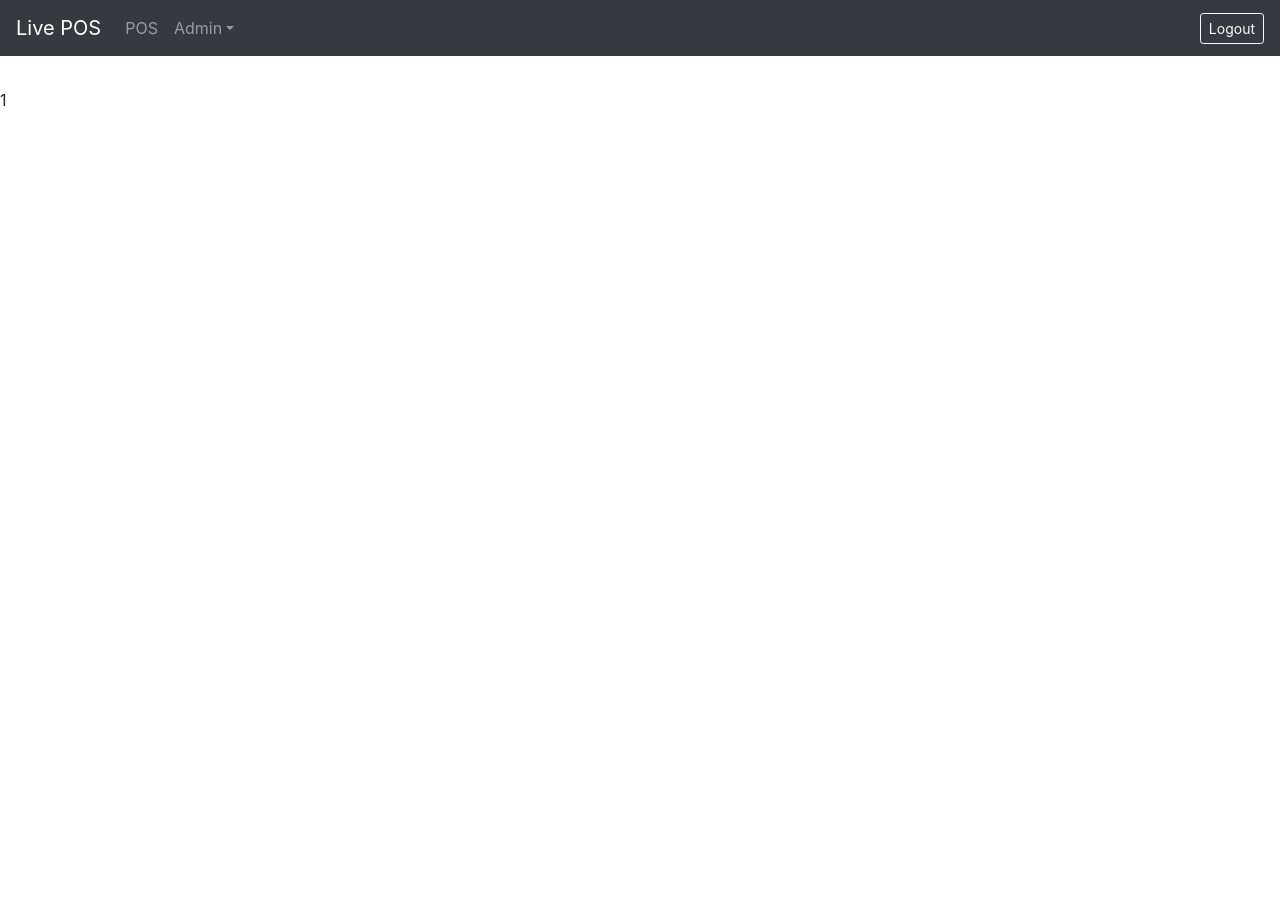
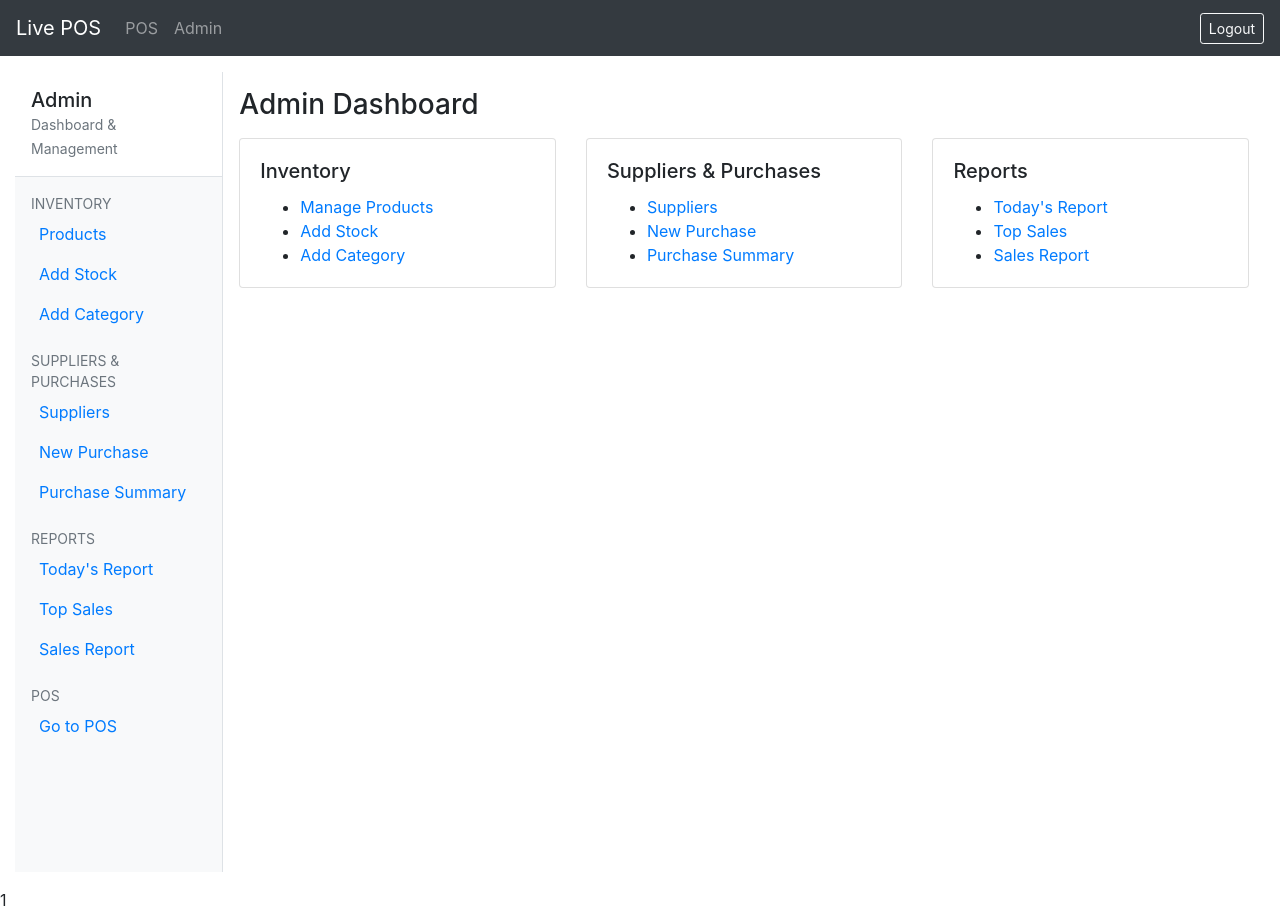
Before and after one commit to esteham/pos-app, a React (Vite) app in the folder pos-forntend/: page /admin in a window 1280 px wide. Before the commit the page ends 800 px from the top, so only its background shows below. Built offline with nearby package versions, Linux system fonts and the light colour scheme; no server answers; sample sign-in values are in the browser's storage.

Commit message:
upgrade admin control panel and added dashboard with sidebar for easy to access all features

```diff
--- a/pos-forntend/src/App.jsx
+++ b/pos-forntend/src/App.jsx
@@ -16,6 +16,8 @@ import AddCategoriesPage from "./pages/admin/AddCategoriesPage.jsx";
 import SupplierListPage from "./pages/admin/suppliers/SupplierListPage.jsx";
 import SupplierFormPage from "./pages/admin/suppliers/SupplierFormPage.jsx";
 import PurchaseEntryPage from "./pages/admin/purchases/PurchaseEntryPage.jsx";
+import AdminLayout from "./components/AdminLayout.jsx";
+import AdminDashboard from "./pages/admin/AdminDashboard.jsx";
 
 function RequireAuth({ children }) {
   const token = localStorage.getItem("pos_token");
@@ -59,58 +61,8 @@ export default function App() {
           Live POS
         </Link>
         <div className="navbar-nav">
-          <Link className="nav-item nav-link" to="/pos">
-            POS
-          </Link>
-
-          {isAdmin && (
-            <div className="nav-item dropdown">
-              <a
-                className="nav-link dropdown-toggle"
-                href="#"
-                id="adminMenu"
-                role="button"
-                data-toggle="dropdown"
-                aria-haspopup="true"
-                aria-expanded="false"
-              >
-                Admin
-              </a>
-
-              <div className="dropdown-menu" aria-labelledby="adminMenu">
-                <Link className="dropdown-item" to="/admin/products">
-                  Products
-                </Link>
-
-                <Link className="dropdown-item" to="/admin/stock">
-                  Add Stock
-                </Link>
-                <Link className="dropdown-item" to="/admin/categories">
-                  Add Category
-                </Link>
-                <div className="dropdown-divider"></div>
-                <Link className="dropdown-item" to="/admin/today">
-                  Today's Report
-                </Link>
-                <Link className="dropdown-item" to="/admin/top">
-                  Top Sales
-                </Link>
-                <Link className="dropdown-item" to="/admin/reports/sales">
-                  Sales Report
-                </Link>
-                <Link className="dropdown-item" to="/admin/purchases">
-                  Purchase Summary
-                </Link>
-
-                <Link className="dropdown-item" to="/admin/suppliers">
-                  Suppliers
-                </Link>
-                <Link className="dropdown-item" to="/admin/purchase/new">
-                  New Purchase
-                </Link>
-              </div>
-            </div>
-          )}
+          <Link className="nav-item nav-link" to="/pos">POS</Link>
+          {isAdmin && <Link className="nav-item nav-link" to="/admin">Admin</Link>}
         </div>
 
         <div className="ml-auto navbar-nav">
@@ -130,8 +82,7 @@ export default function App() {
             path="/"
             element={
               <RequireAuth>
-                {" "}
-                <POSPage />
+                {isAdmin ? <Navigate to="/admin" replace /> : <Navigate to="/pos" replace />}
               </RequireAuth>
             }
           />
@@ -147,10 +98,23 @@ export default function App() {
           />
 
           <Route
+            path="/admin"
+            element={
+              <RequireAuth>
+                <AdminLayout>
+                  <AdminDashboard />
+                </AdminLayout>
+              </RequireAuth>
+            }
+          />
+
+          <Route
             path="/admin/stock"
             element={
               <RequireAuth>
+                <AdminLayout>
                   <AddStockPage />
+                </AdminLayout>
               </RequireAuth>
             }
           />
@@ -159,7 +123,9 @@ export default function App() {
             path="/admin/categories"
             element={
               <RequireAuth>
+                <AdminLayout>
                   <AddCategoriesPage />
+                </AdminLayout>
               </RequireAuth>
             }
           />
@@ -167,7 +133,9 @@ export default function App() {
             path="/admin/today"
             element={
               <RequireAuth>
+                <AdminLayout>
                   <TodayReportPage />
+                </AdminLayout>
               </RequireAuth>
             }
           />
@@ -175,7 +143,9 @@ export default function App() {
             path="/admin/top"
             element={
               <RequireAuth>
+                <AdminLayout>
                   <TopSalePage />
+                </AdminLayout>
               </RequireAuth>
             }
           />
@@ -183,7 +153,9 @@ export default function App() {
             path="/admin/reports/sales"
             element={
               <RequireAuth>
+                <AdminLayout>
                   <SalesReportPage />
+                </AdminLayout>
               </RequireAuth>
             }
           />
@@ -191,7 +163,9 @@ export default function App() {
             path="/admin/purchases"
             element={
               <RequireAuth>
+                <AdminLayout>
                   <PurchaseSummaryPage />
+                </AdminLayout>
               </RequireAuth>
             }
           />
@@ -200,7 +174,9 @@ export default function App() {
             path="/admin/products"
             element={
               <RequireAuth>
+                <AdminLayout>
                   <ProductsListPage />
+                </AdminLayout>
               </RequireAuth>
             }
           />
@@ -209,7 +185,9 @@ export default function App() {
             path="/admin/products/new"
             element={
               <RequireAuth>
+                <AdminLayout>
                   <ProductFormPage mode="create" />
+                </AdminLayout>
               </RequireAuth>
             }
           />
@@ -218,7 +196,9 @@ export default function App() {
             path="/admin/products/:id/edit"
             element={
               <RequireAuth>
+                <AdminLayout>
                   <ProductFormPage mode="edit" />
+                </AdminLayout>
               </RequireAuth>
             }
           />
@@ -227,7 +207,9 @@ export default function App() {
             path="/admin/suppliers"
             element={
               <RequireAuth>
+                <AdminLayout>
                   <SupplierListPage mode="create" />
+                </AdminLayout>
               </RequireAuth>
             }
           />
@@ -235,7 +217,9 @@ export default function App() {
             path="/admin/suppliers/new"
             element={
               <RequireAuth>
+                <AdminLayout>
                   <SupplierFormPage mode="create" />
+                </AdminLayout>
               </RequireAuth>
             }
           />
@@ -243,7 +227,9 @@ export default function App() {
             path="/admin/suppliers/:id/edit"
             element={
               <RequireAuth>
+                <AdminLayout>
                   <SupplierFormPage mode="create" />
+                </AdminLayout>
               </RequireAuth>
             }
           />
@@ -251,7 +237,9 @@ export default function App() {
             path="/admin/purchase/new"
             element={
               <RequireAuth>
+                <AdminLayout>
                   <PurchaseEntryPage mode="create" />
+                </AdminLayout>
               </RequireAuth>
             }
           />
--- /dev/null
+++ b/pos-forntend/src/components/AdminLayout.jsx
@@ -0,0 +1,62 @@
+import React from "react";
+import { Link, Navigate } from "react-router-dom";
+
+function safeParse(json) {
+  try {
+    return json ? JSON.parse(json) : null;
+  } catch {
+    return null;
+  }
+}
+
+export default function AdminLayout({ children }) {
+  const user = safeParse(localStorage.getItem("pos_user"));
+  const rawRole = ((user && (user.role ?? user.user_type ?? user.type)) || "")
+    .toString()
+    .toLowerCase();
+  const isAdmin = [
+    "admin",
+    "manager",
+    "super admin",
+    "super_admin",
+    "superadmin",
+  ].includes(rawRole);
+
+  if (!isAdmin) {
+    return <Navigate to="/pos" replace />;
+  }
+  return (
+    <div className="container-fluid">
+      <div className="row">
+        <aside className="col-md-3 col-lg-2 bg-light border-right min-vh-100 p-0">
+          <div className="p-3 border-bottom bg-white">
+            <h5 className="mb-0">Admin</h5>
+            <small className="text-muted">Dashboard & Management</small>
+          </div>
+          <nav className="nav flex-column p-2">
+            <span className="text-uppercase text-muted small px-2 mt-2">Inventory</span>
+            <Link className="nav-link" to="/admin/products">Products</Link>
+            <Link className="nav-link" to="/admin/stock">Add Stock</Link>
+            <Link className="nav-link" to="/admin/categories">Add Category</Link>
+
+            <span className="text-uppercase text-muted small px-2 mt-3">Suppliers & Purchases</span>
+            <Link className="nav-link" to="/admin/suppliers">Suppliers</Link>
+            <Link className="nav-link" to="/admin/purchase/new">New Purchase</Link>
+            <Link className="nav-link" to="/admin/purchases">Purchase Summary</Link>
+
+            <span className="text-uppercase text-muted small px-2 mt-3">Reports</span>
+            <Link className="nav-link" to="/admin/today">Today's Report</Link>
+            <Link className="nav-link" to="/admin/top">Top Sales</Link>
+            <Link className="nav-link" to="/admin/reports/sales">Sales Report</Link>
+
+            <span className="text-uppercase text-muted small px-2 mt-3">POS</span>
+            <Link className="nav-link" to="/pos">Go to POS</Link>
+          </nav>
+        </aside>
+        <main className="col-md-9 col-lg-10 p-3">
+          {children}
+        </main>
+      </div>
+    </div>
+  );
+}
--- a/pos-forntend/src/pages/LoginPage.jsx
+++ b/pos-forntend/src/pages/LoginPage.jsx
@@ -19,7 +19,14 @@ export default function LoginPage()
 		try
 		{
 			await login(email, password)
-			navigate('/pos')
+			// Decide redirect based on role
+			let user
+			try { user = JSON.parse(localStorage.getItem('pos_user') || 'null') } catch {}
+			const rawRole = ((user && (user.role ?? user.user_type ?? user.type)) || '')
+				.toString()
+				.toLowerCase()
+			const isAdmin = ['admin','manager','super admin','super_admin','superadmin'].includes(rawRole)
+			navigate(isAdmin ? '/admin' : '/pos')
 		}
 
 		catch(err)
--- /dev/null
+++ b/pos-forntend/src/pages/admin/AdminDashboard.jsx
@@ -0,0 +1,48 @@
+import React from "react";
+import { Link } from "react-router-dom";
+
+export default function AdminDashboard() {
+  return (
+    <div>
+      <h3 className="mb-3">Admin Dashboard</h3>
+      <div className="row">
+        <div className="col-md-4 mb-3">
+          <div className="card h-100">
+            <div className="card-body">
+              <h5 className="card-title">Inventory</h5>
+              <ul className="mb-0">
+                <li><Link to="/admin/products">Manage Products</Link></li>
+                <li><Link to="/admin/stock">Add Stock</Link></li>
+                <li><Link to="/admin/categories">Add Category</Link></li>
+              </ul>
+            </div>
+          </div>
+        </div>
+        <div className="col-md-4 mb-3">
+          <div className="card h-100">
+            <div className="card-body">
+              <h5 className="card-title">Suppliers & Purchases</h5>
+              <ul className="mb-0">
+                <li><Link to="/admin/suppliers">Suppliers</Link></li>
+                <li><Link to="/admin/purchase/new">New Purchase</Link></li>
+                <li><Link to="/admin/purchases">Purchase Summary</Link></li>
+              </ul>
+            </div>
+          </div>
+        </div>
+        <div className="col-md-4 mb-3">
+          <div className="card h-100">
+            <div className="card-body">
+              <h5 className="card-title">Reports</h5>
+              <ul className="mb-0">
+                <li><Link to="/admin/today">Today's Report</Link></li>
+                <li><Link to="/admin/top">Top Sales</Link></li>
+                <li><Link to="/admin/reports/sales">Sales Report</Link></li>
+              </ul>
+            </div>
+          </div>
+        </div>
+      </div>
+    </div>
+  );
+}
```
Lines whose indentation alone changed are shown as unchanged.
